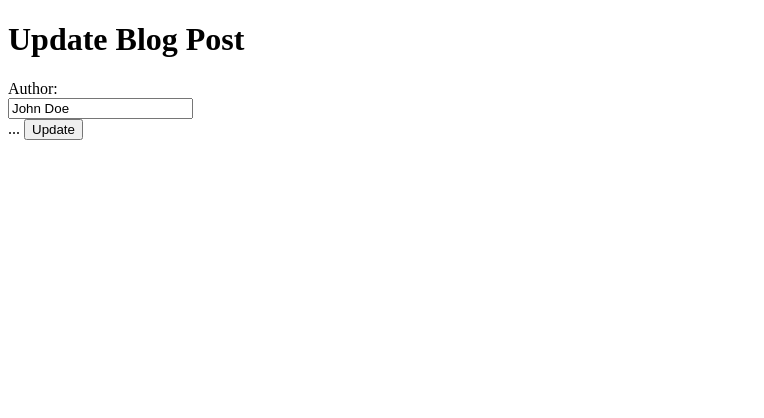
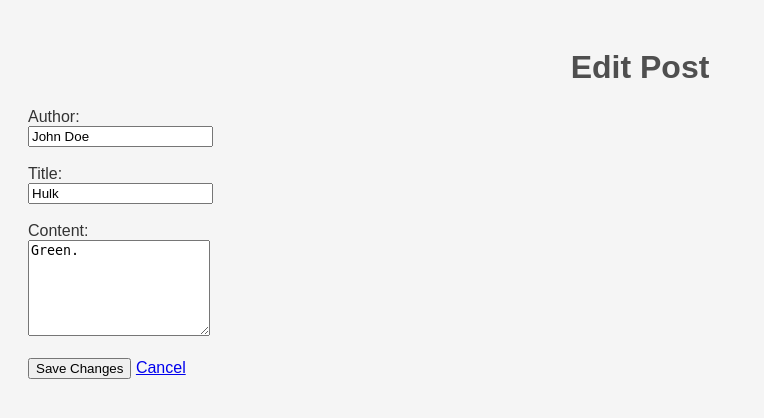
Before and after one commit to netzritter/Masterblog, a Flask app: page /update/1 in a window 1280 px wide. Shown: the top 418 px of the page, without its empty margins (0-764 px from the left). Run offline with Flask 3, Linux system fonts and the light colour scheme.

Commit message:
Adding update route

```diff
--- a/Masterblog/templates/update.html
+++ b/Masterblog/templates/update.html
@@ -2,17 +2,24 @@
 <html lang="en">
 <head>
     <meta charset="UTF-8">
-    <meta name="viewport" content="width=device-width, initial-scale=1.0">
-    <title>Update Blog Post</title>
+    <title>Edit Post</title>
+    <link rel="stylesheet" href="{{ url_for('static', filename='style.css') }}">
 </head>
 <body>
-    <h1>Update Blog Post</h1>
+    <h1>Edit Post</h1>
 
     <form action="{{ url_for('update', post_id=post['id']) }}" method="POST">
         <label for="author">Author:</label><br>
-        <input type="text" id="author" name="author" value="{{ post['author'] }}"><br>
-        ...
-        <input type="submit" value="Update">
+        <input type="text" id="author" name="author" value="{{ post['author'] }}"><br><br>
+
+        <label for="title">Title:</label><br>
+        <input type="text" id="title" name="title" value="{{ post['title'] }}"><br><br>
+
+        <label for="content">Content:</label><br>
+        <textarea id="content" name="content" rows="6">{{ post['content'] }}</textarea><br><br>
+
+        <button type="submit" class="btn update-btn">Save Changes</button>
+        <a href="{{ url_for('index') }}" class="btn">Cancel</a>
     </form>
 </body>
 </html>
```
